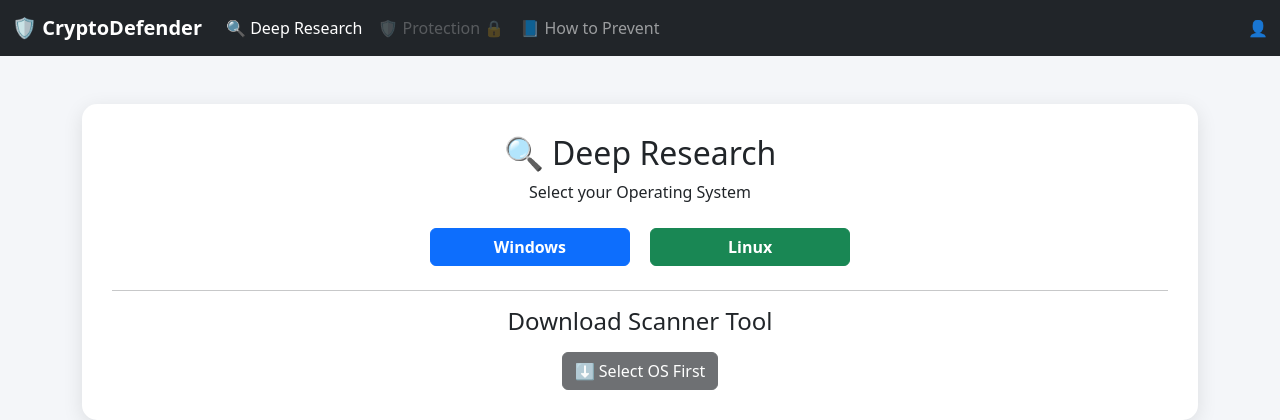
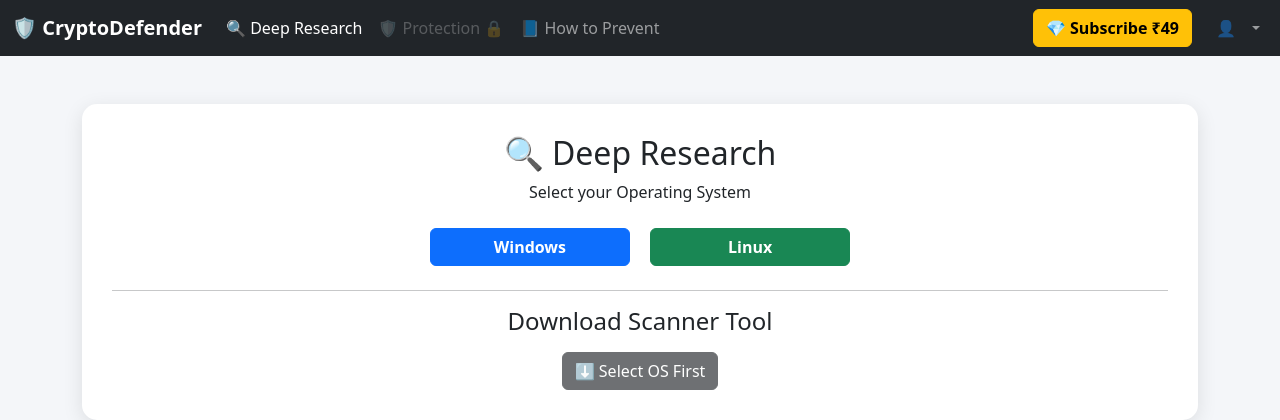
Before and after one commit to paragGonji/CryptoDefender, a Django app: page /deep-research/ in a window 1280 px wide. Shown: the top 420 px of the page. Run offline with Django 5.2, Linux system fonts and the light colour scheme; data that the repository does not hold is empty; some libraries are stand-ins or nearby versions.

Commit message:
added porfile and logout

```diff
--- a/cryptodefender/cryptodefender/urls.py
+++ b/cryptodefender/cryptodefender/urls.py
@@ -31,6 +31,9 @@
     path('signup/', views.signup_view, name='signup'),
     path('verify-signup-otp/', views.verify_signup_otp, name='verify_signup_otp'),
     path('login/', views.login_view, name='login'),
+    path('profile/', views.profile_view, name='profile'),
+
+
 
     path('api/scan-result/', views.receive_scan, name='receive_scan'),
 
--- a/cryptodefender/templates/core/deep_research.html
+++ b/cryptodefender/templates/core/deep_research.html
@@ -1,4 +1,5 @@
 <!DOCTYPE html>
+
 <html>
 <head>
     <title>Deep Research</title>
@@ -41,21 +42,32 @@
         color: #856404;
     }
 </style>
+
+
 </head>
 
 <body>
 
-<!-- 🔷 NAVBAR -->
+<!-- 🔷 SAME ADVANCED NAVBAR -->
+
 <nav class="navbar navbar-expand-lg navbar-dark bg-dark">
     <div class="container-fluid">
 
+
+    <!-- Logo -->
     <a class="navbar-brand fw-bold" href="{% url 'home_loggedin' %}">
         🛡 CryptoDefender
     </a>
 
-        <div class="collapse navbar-collapse">
+    <button class="navbar-toggler" type="button" data-bs-toggle="collapse" data-bs-target="#navbarNav">
+        <span class="navbar-toggler-icon"></span>
+    </button>
 
+    <div class="collapse navbar-collapse" id="navbarNav">
+
+        <!-- LEFT SIDE -->
         <ul class="navbar-nav me-auto">
+
             <li class="nav-item">
                 <a class="nav-link active" href="{% url 'deep_research' %}">
                     🔍 Deep Research
@@ -63,9 +75,15 @@
             </li>
 
             <li class="nav-item">
+                {% if request.user.is_authenticated and request.user.is_staff %}
+                    <a class="nav-link text-success" href="{% url 'protection' %}">
+                        🛡 Protection
+                    </a>
+                {% else %}
                     <a class="nav-link disabled">
                         🛡 Protection 🔒
                     </a>
+                {% endif %}
             </li>
 
             <li class="nav-item">
@@ -73,18 +91,53 @@
                     📘 How to Prevent
                 </a>
             </li>
+
         </ul>
 
-            <span class="navbar-text text-white">
+        <!-- RIGHT SIDE -->
+        <ul class="navbar-nav ms-auto align-items-center">
+
+            <!-- 💎 Subscribe -->
+            <li class="nav-item me-3">
+                <a class="btn btn-warning fw-bold" href="{% url 'payment' %}">
+                    💎 Subscribe ₹49
+                </a>
+            </li>
+
+            <!-- 👤 Profile + Logout -->
+            <li class="nav-item dropdown d-flex align-items-center">
+
+                <!-- Username → Profile -->
+                <a class="nav-link" href="{% url 'profile' %}">
                     👤 {{ request.user.username }}
-            </span>
+                </a>
+
+                <!-- Dropdown toggle -->
+                <a class="nav-link dropdown-toggle" href="#" role="button" data-bs-toggle="dropdown"></a>
+
+                <!-- Dropdown menu -->
+                <ul class="dropdown-menu dropdown-menu-end">
+                    <li>
+                        <a class="dropdown-item text-danger" href="{% url 'logout' %}">
+                            Logout
+                        </a>
+                    </li>
+                </ul>
+
+            </li>
+
+        </ul>
 
     </div>
 </div>
+
+
 </nav>
 
 <!-- 🔷 MAIN -->
+
 <div class="container mt-5">
+
 
 <div class="card-box text-center">
 
@@ -116,7 +169,6 @@
 
     {% if not result %}
 
-            <!-- ⏳ WAITING -->
         <div class="result-box status-warning">
             ⏳ Waiting for scan...<br>
             👉 Download and run the scanner tool
@@ -124,7 +176,6 @@
 
     {% elif result.type == "miner_found" %}
 
-            <!-- ⚠️ MINER FOUND -->
         <div class="result-box status-danger">
             <h4>⚠️ Suspicious Activity Detected</h4>
 
@@ -147,7 +198,6 @@
 
     {% else %}
 
-            <!-- ✅ SAFE -->
         <div class="result-box status-safe">
             <h4>✅ System Safe</h4>
 
@@ -167,9 +217,11 @@
 
 </div>
 
+
 </div>
 
 <!-- 🔷 SCRIPT -->
+
 <script>
 function selectOS(os) {
     let btn = document.getElementById("downloadBtn");
@@ -185,12 +237,15 @@
     }
 }
 
-
 // 🔄 AUTO REFRESH EVERY 5 SEC
 setTimeout(function(){
     location.reload();
 }, 5000);
 </script>
 
+<!-- ✅ Bootstrap JS (REQUIRED for dropdown) -->
+
+<script src="https://cdn.jsdelivr.net/npm/bootstrap@5.3.0/dist/js/bootstrap.bundle.min.js"></script>
+
 </body>
 </html>
```
Also changed, not shown: cryptodefender/core/views.py (+11 -0 lines), cryptodefender/templates/core/home_loggedin.html (+21 -8 lines), cryptodefender/templates/core/profile.html (added, +12 -0 lines). Lines whose indentation alone changed are shown as unchanged.
